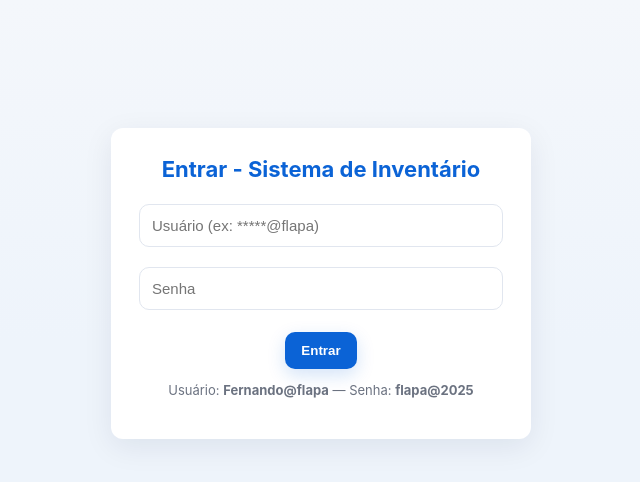
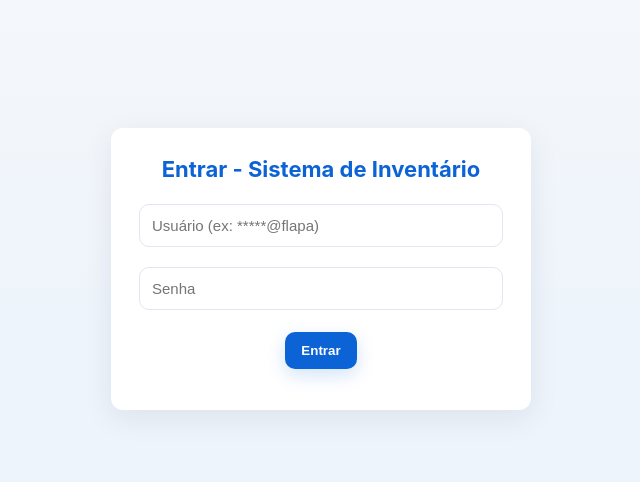
Before and after one commit to Euadud/Ferramentas-almo, a plain HTML site: page index.html in a window 1280 px wide. Shown: the whole page, without its empty margins (319-959 px from the left). Drawn offline with Linux system fonts and the light colour scheme.

Commit message:
atualização

```diff
--- a/index.html
+++ b/index.html
@@ -96,7 +96,6 @@
       <button class="btn btn-primary" onclick="login()">Entrar</button>
     </div>
     <p id="loginErro" class="muted"></p>
-    <p class="muted">Usuário: <b>Fernando@flapa</b> — Senha: <b>flapa@2025</b></p>
   </div>
 
   <!-- DASHBOARD -->
```
